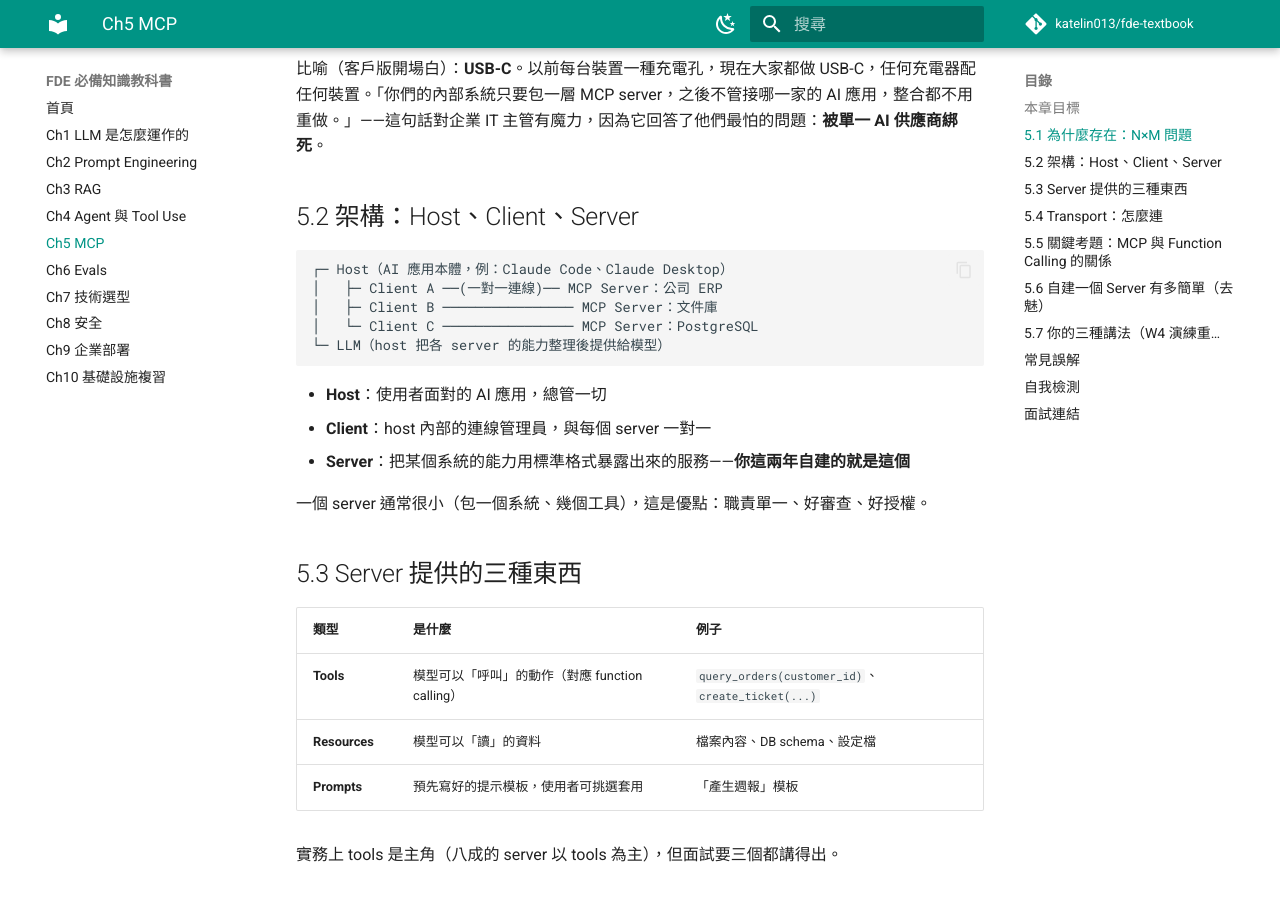
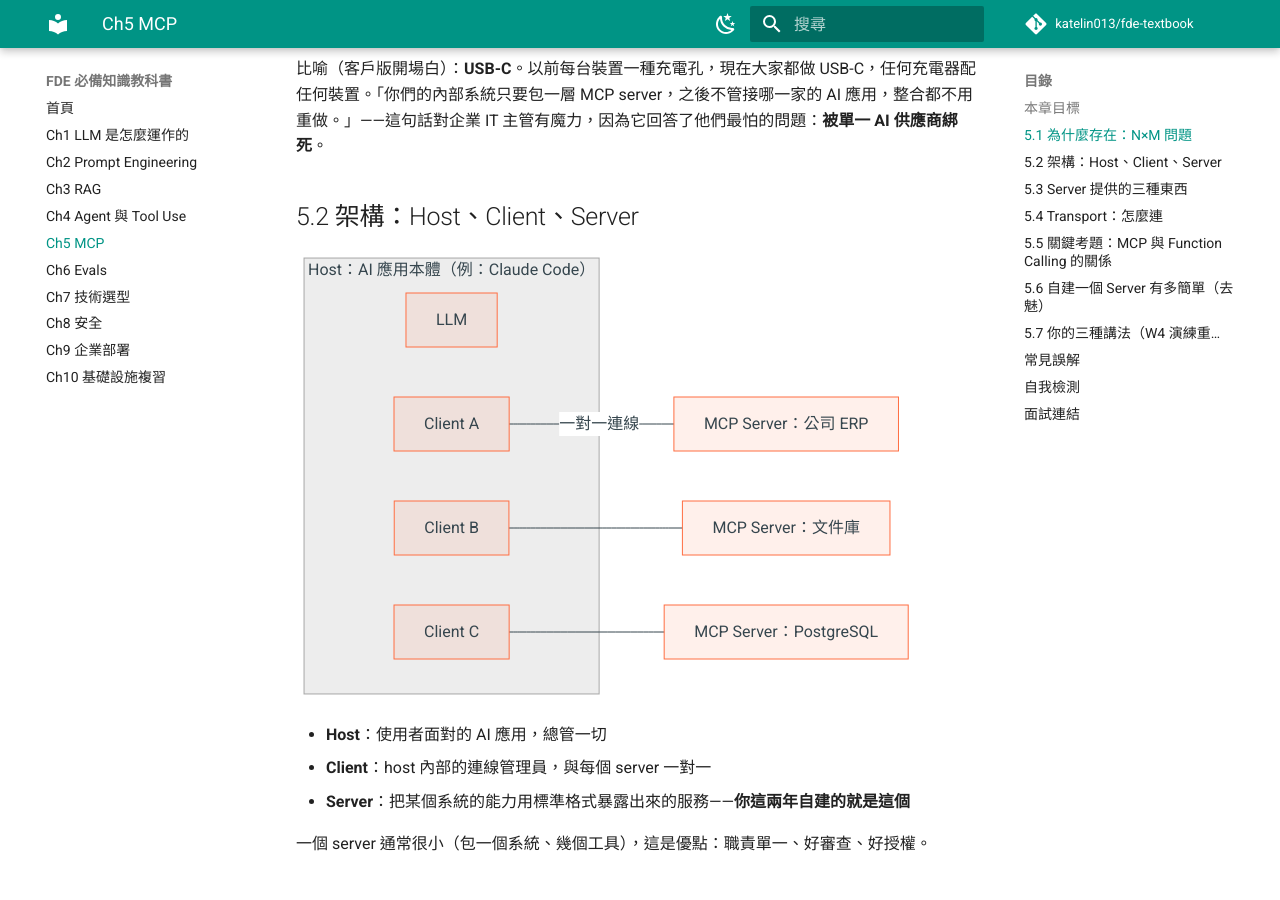
Before and after one commit to katelin013/fde-textbook, an MkDocs documentation site: the page built from docs/ch5-mcp.md, in a window 1280 px wide and 900 px high, scrolled down 638 px. Built offline with MkDocs 1.6.1 and Material for MkDocs 9.7.7, drawn with Linux system fonts in a browser that asks for light colours; comment, search, counter and statistics services are not loaded.

Commit message:
feat: ASCII 流程圖升級為 Mermaid 圖解

````diff
--- a/docs/ch5-mcp.md
+++ b/docs/ch5-mcp.md
@@ -24,12 +24,17 @@
 
 ## 5.2 架構：Host、Client、Server
 
-```
-┌─ Host（AI 應用本體，例：Claude Code、Claude Desktop）
-│   ├─ Client A ──(一對一連線)── MCP Server：公司 ERP
-│   ├─ Client B ──────────────── MCP Server：文件庫
-│   └─ Client C ──────────────── MCP Server：PostgreSQL
-└─ LLM（host 把各 server 的能力整理後提供給模型）
+```mermaid
+flowchart LR
+  subgraph Host["Host：AI 應用本體（例：Claude Code）"]
+    LLM["LLM"]
+    CA["Client A"]
+    CB["Client B"]
+    CC["Client C"]
+  end
+  CA ---|"一對一連線"| SA["MCP Server：公司 ERP"]
+  CB --- SB["MCP Server：文件庫"]
+  CC --- SC["MCP Server：PostgreSQL"]
 ```
 
 - **Host**：使用者面對的 AI 應用，總管一切
````
